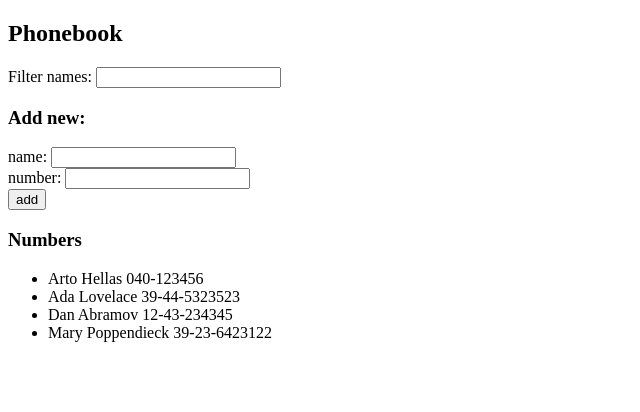
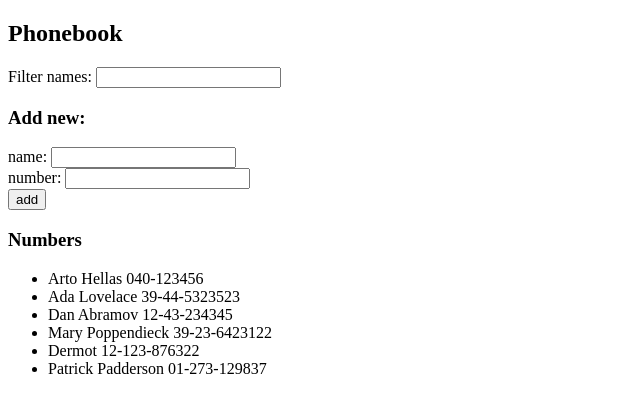
Before and after one commit to dermotbg/fullstackopen2, a React (Vite) app in the folder phonebook/: page / in a window 1280 px wide. Shown: the top 412 px of the page, without its empty margins (0-640 px from the left). Built offline with nearby package versions, Linux system fonts and the light colour scheme; data requests are answered from the project's data file.

Commit message:
2.13 done

```diff
--- a/phonebook/db.json
+++ b/phonebook/db.json
@@ -1,5 +1,5 @@
 {
-    "persons":[
+  "persons": [
     {
       "name": "Arto Hellas",
       "number": "040-123456",
@@ -19,6 +19,16 @@
       "name": "Mary Poppendieck",
       "number": "39-23-6423122",
       "id": 4
+    },
+    {
+      "name": "Dermot",
+      "number": "12-123-876322",
+      "id": 5
+    },
+    {
+      "name": "Patrick Padderson",
+      "number": "01-273-129837",
+      "id": 6
     }
   ]
 }
--- a/phonebook/src/App.jsx
+++ b/phonebook/src/App.jsx
@@ -1,8 +1,8 @@
 import { useState, useEffect } from 'react'
-import axios from 'axios'
 import Phonebook from './components/phonebook'
 import Search from './components/search'
 import CreateEntry from './components/create'
+import listService from './services/phonebook'
 
 const App = () => {
   const [persons, setPersons] = useState([])
@@ -11,10 +11,10 @@ const App = () => {
   const [search, setSearch] = useState('')
 
   useEffect(() => {
-    axios
-    .get('http://localhost:3001/persons')
-    .then(response => {
-      setPersons(response.data)
+    listService
+    .getList()
+    .then(fullList => {
+      setPersons(fullList)
     })
   }, [])
 
@@ -27,7 +27,14 @@ const App = () => {
     }
     else{
       const nameObj = {name: newName, number: newNum}
-      setPersons(persons.concat(nameObj))
+      listService
+      .create(nameObj)
+      .then(retObj => {
+        setPersons(persons.concat(retObj))
+      })
+      .catch(error => {
+        console.log('failure to POST')
+      })
     }
     setNewName('')
     setNewNum('')
--- /dev/null
+++ b/phonebook/src/services/phonebook.js
@@ -0,0 +1,15 @@
+import axios from 'axios'
+
+const baseurl = 'http://localhost:3001/persons'
+
+const getList = () => {
+    const request = axios.get(baseurl)
+    return request.then(response => response.data)
+}
+
+const create = nameObj => {
+    const request = axios.post(baseurl, nameObj)
+    return request.then(response => response.data)
+}
+
+export default {getList, create}
```
Lines whose indentation alone changed are shown as unchanged.
